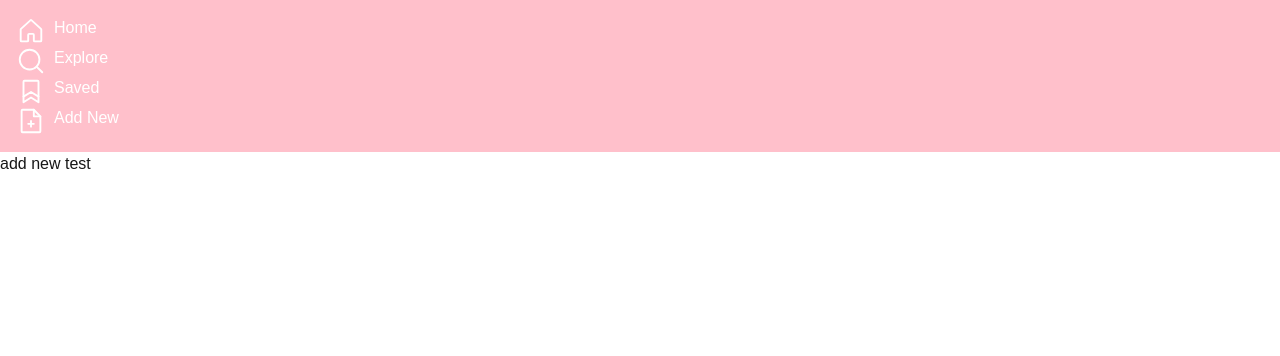
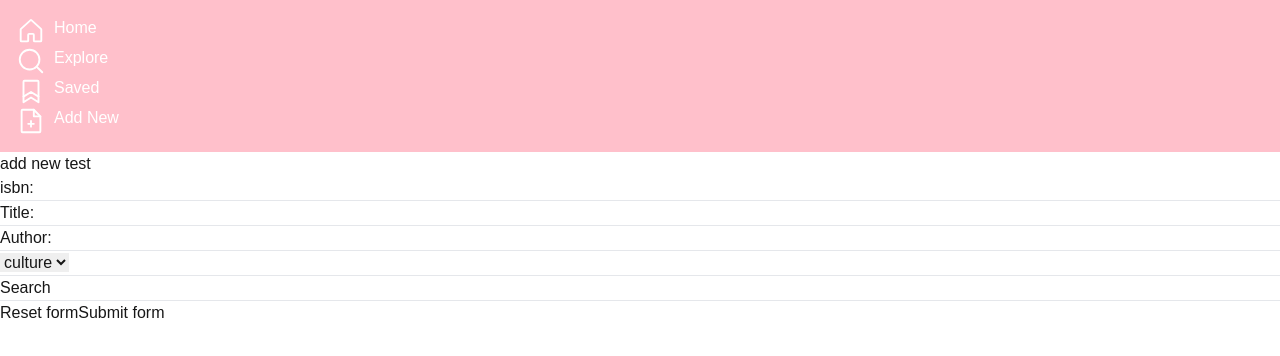
Before and after one commit to BiggestZ/ZMD_SWE_Geffen, a Next.js app: page /addNew in a window 1280 px wide. Shown: the top 356 px of the page. Built offline with nearby package versions, Linux system fonts and the light colour scheme.

Commit message:
initial draft for "add new" page on website

```diff
--- a/package.json
+++ b/package.json
@@ -16,7 +16,7 @@
     "csvtojson": "^2.0.10",
     "dotenv": "^16.4.5",
     "express": "^4.21.1",
-    "next": "^15.0.1",
+    "next": "^15.0.3",
     "node": "^22.10.0",
     "phosphor-react": "^1.4.1",
     "react": "^18.3.1",
--- a/src/app/addNew/page.tsx
+++ b/src/app/addNew/page.tsx
@@ -1,7 +1,42 @@
+import TagTable from "../components/tagTable";
+
 export default function Home() {
+
     return (
         <div>
-            <h1>add new test</h1>
+            <h1>add new test </h1>
+            <>
+        <label>
+          isbn:
+          <input type = "number" id = "isbn" />
+        </label>
+        <hr />
+        <label>
+          Title:
+          <input title= "title" />
+        </label>
+        <hr />
+        <label>
+          Author:
+          <input name= "name" />
+        </label>
+        <hr />
+
+        <TagTable></TagTable>
+        <hr />
+        <button>Search</button>
+        <hr />
+
+       <button type="reset">Reset form</button>
+       <button type="submit">Submit form</button>
+
+
+        {/* <label htmlFor={ageInputId}>Your age:</label>
+        <input id={ageInputId} name="age" type="number" /> */}
+        </>
+
         </div>
+
+
     );
   }
--- /dev/null
+++ b/src/app/components/tagTable.tsx
@@ -0,0 +1,87 @@
+"use client";
+
+import React, { useState } from 'react';
+
+export default function TagTable() {
+  // State to hold the list of sub-tags to display as checkboxes
+  const [subTags, setSubTags] = useState<string[]>([]);
+
+  // State to track selected tags across categories
+  const [selectedTags, setSelectedTags] = useState<string[]>([]);
+
+  // Function to handle the subTag_View logic and update the displayed sub-tags
+  const subTag_View = (selectedValue: "1" | "2" | "3") => {
+    const tagOptions = {
+      "1": ["Art", "Language", "Music"],         // culture sub-tags
+      "2": ["Community", "Events", "Networking"], // social sub-tags
+      "3": ["Parenting", "Education", "Health"],  // family sub-tags
+    };
+
+    const newSubTags = tagOptions[selectedValue] || [];
+    setSubTags(newSubTags);
+  };
+
+  // Handle change event on the <select> element
+  const handleSelectChange = (e: React.ChangeEvent<HTMLSelectElement>) => {
+    const selectedValue = e.target.value as "1" | "2" | "3";
+    subTag_View(selectedValue);
+  };
+
+  // Handle checkbox change for each sub-tag
+  const handleCheckboxChange = (tag: string) => {
+    setSelectedTags((prevSelectedTags) => {
+      // Add the tag if it’s not already selected, otherwise remove it
+      if (prevSelectedTags.includes(tag)) {
+        return prevSelectedTags.filter((t) => t !== tag);
+      } else {
+        return [...prevSelectedTags, tag];
+      }
+    });
+  };
+
+  return (
+    <div>
+      {/* Dropdown to select the main category */}
+      <select
+        className="form-select"
+        aria-label="Default select example"
+        onChange={handleSelectChange}
+      >
+        <option value="1">culture</option>
+        <option value="2">social</option>
+        <option value="3">family</option>
+      </select>
+
+      {/* Render the list of sub-tags with checkboxes */}
+      {subTags.length > 0 && (
+        <div>
+          {subTags.map((tag, index) => (
+            <div key={index}>
+              <input
+                type="checkbox"
+                id={tag}
+                name={tag}
+                value={tag}
+                checked={selectedTags.includes(tag)}
+                onChange={() => handleCheckboxChange(tag)}
+              />
+              <label htmlFor={tag}>{tag}</label>
+            </div>
+          ))}
+        </div>
+      )}
+
+      {/* Display selected tags */}
+      {selectedTags.length > 0 && (
+        <div>
+          <h3>Selected Tags:</h3>
+          <ul>
+            {selectedTags.map((tag, index) => (
+              <li key={index}>{tag}</li>
+            ))}
+          </ul>
+        </div>
+      )}
+    </div>
+  );
+}
```
Also changed, not shown: 1 other file (tests, documents, lock files or other folders).
